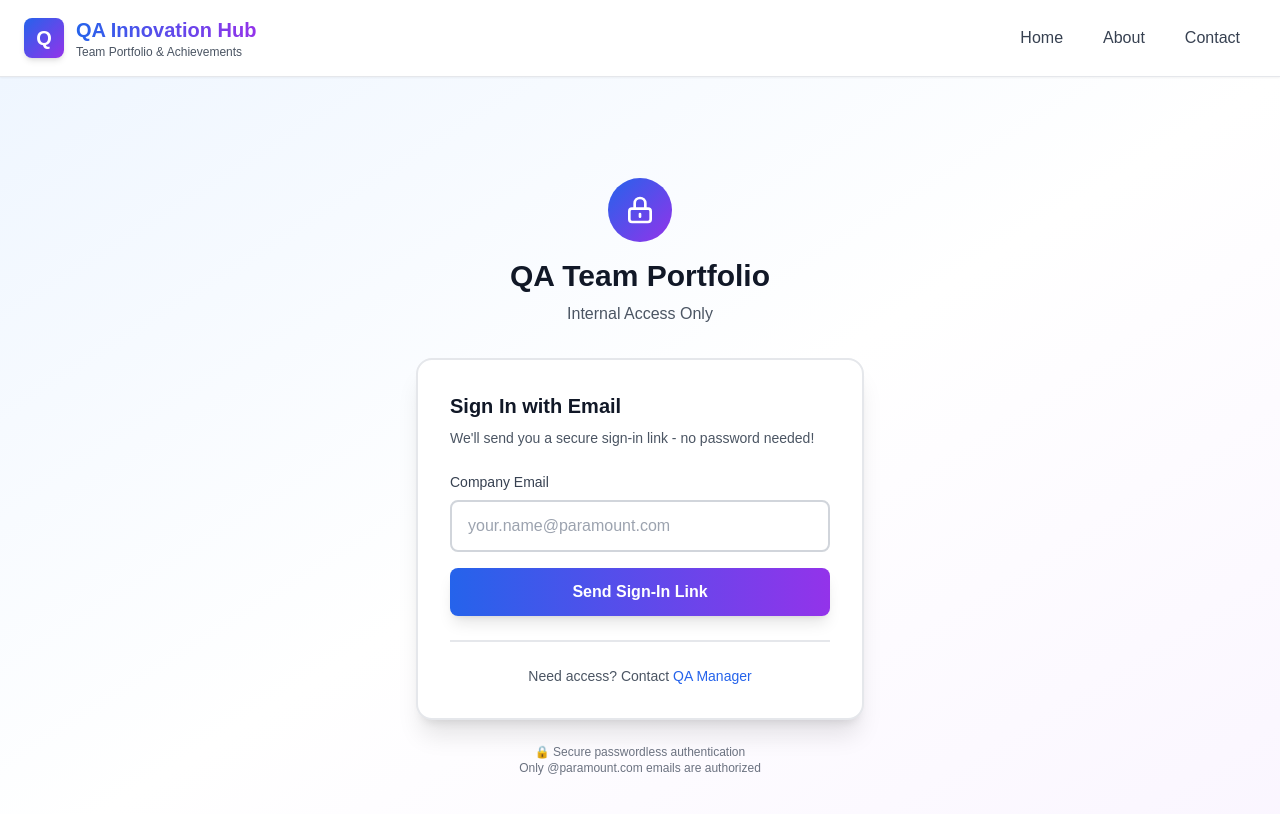
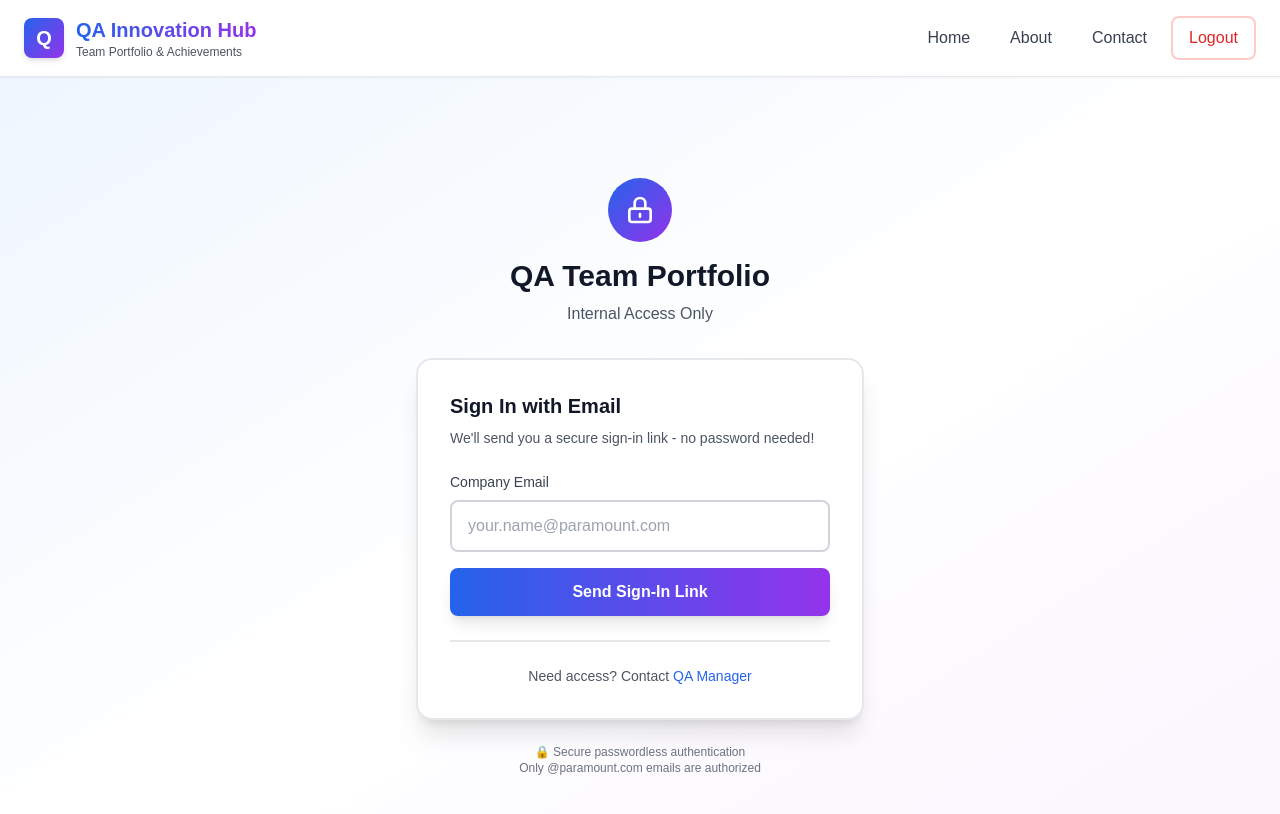
Before and after one commit to alpsla/portfolio, a Next.js app: page /auth/signin in a window 1280 px wide. Shown: the top 814 px of the page. Built offline with nearby package versions, Linux system fonts and the light colour scheme; no server answers.

Commit message:
fix(ui): make logout button always visible
- Removed session check condition
- Logout button now always shows in header
- Easier for users to sign out

```diff
--- a/src/components/shared/Header.tsx
+++ b/src/components/shared/Header.tsx
@@ -78,8 +78,7 @@ export function Header() {
               <span className="sm:hidden">📧</span>
             </Link>
 
-            {/* Logout Button - Only show if authenticated */}
-            {session && (
+            {/* Logout Button - Always visible for convenience */}
             <button
               onClick={() => signOut({ callbackUrl: '/auth/signin' })}
               className="px-4 py-2 rounded-lg font-medium transition-all duration-300 text-red-600 dark:text-red-400 hover:bg-red-50 dark:hover:bg-red-900/20 border-2 border-red-200 dark:border-red-800"
@@ -88,7 +87,6 @@ export function Header() {
               <span className="hidden sm:inline">Logout</span>
               <span className="sm:hidden">🚪</span>
             </button>
-            )}
           </div>
         </div>
       </nav>
```
Lines whose indentation alone changed are shown as unchanged.
